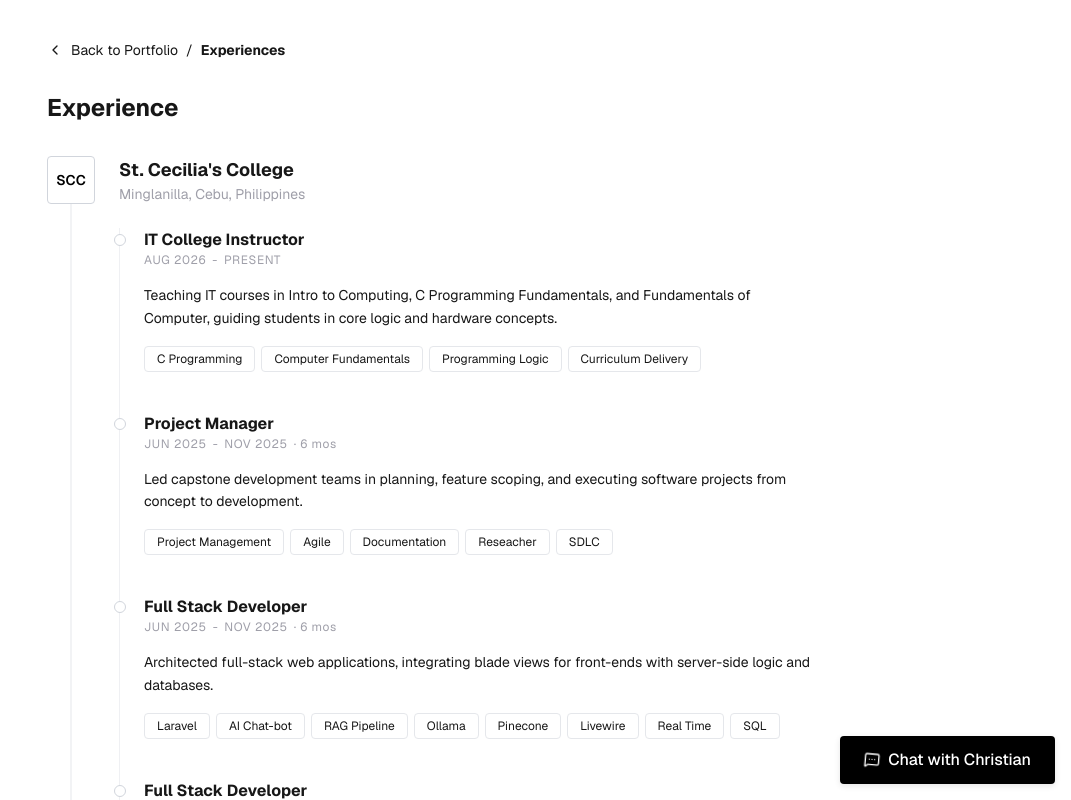
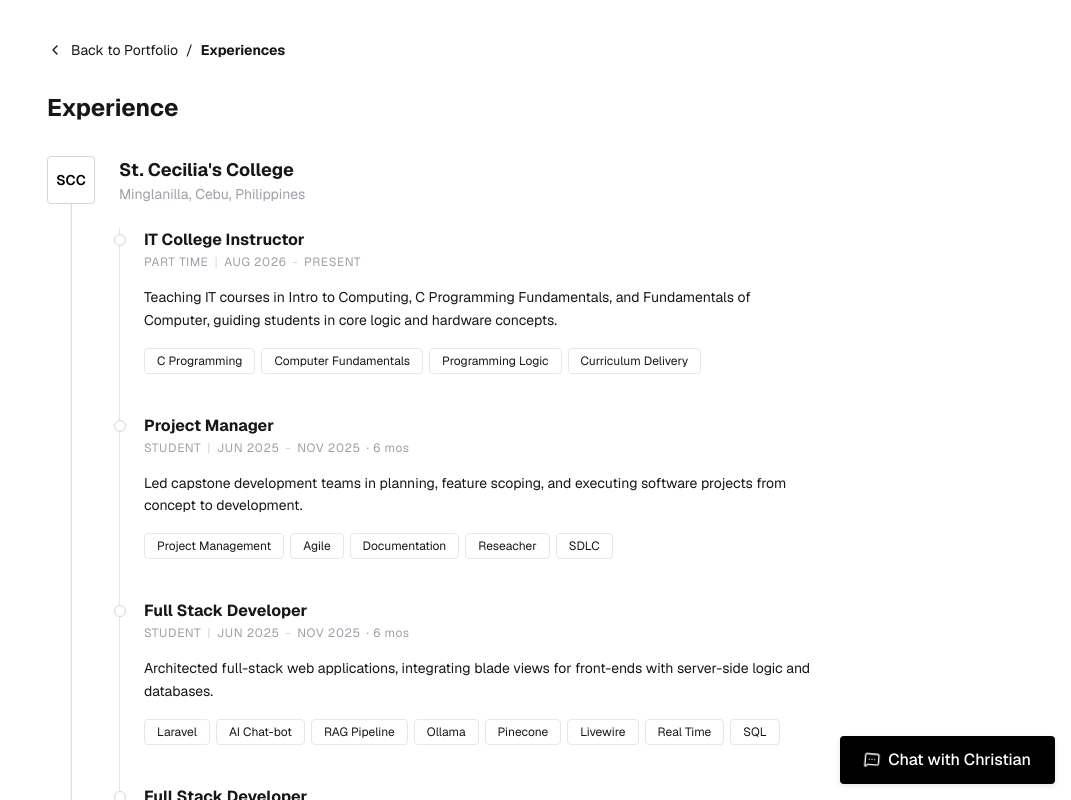
Before and after one commit to cjabendan/cj-dev, a Next.js app: page /experiences in a window 1280 px wide. Shown: the top 800 px of the page, without its empty margins (209-1280 px from the left). Built offline with nearby package versions, Linux system fonts and the light colour scheme; no server answers.

Commit message:
update ui and banner href

```diff
--- a/app/(routes)/experiences/page.tsx
+++ b/app/(routes)/experiences/page.tsx
@@ -41,17 +41,17 @@ export default function ExperiencesPage() {
 
           return (
             <div key={group.company} className="relative flex gap-4 sm:gap-6">
-              {/* Left Column: Logo & Vertical Line */}
+              {/* Left Column */}
               <div className="relative flex flex-col items-center shrink-0 self-stretch">
                 <div className="w-10 h-10 sm:w-12 sm:h-12 rounded-sm bg-[var(--background)] border border-gray-300 dark:border-gray-700 flex items-center justify-center text-xs  sm:text-sm font-semibold text-black dark:text-white z-10">
                   {group.logo || group.company.slice(0, 2).toUpperCase()}
                 </div>
                 {!isLast && (
-                  <div className="absolute bg-gray-200 dark:bg-gray-800 w-[1px] top-0 bottom-0 left-1/2 -translate-x-1/2 z-0" />
+                  <div className="absolute bg-gray-300 dark:bg-gray-700 w-[0.5px] top-0 bottom-0 left-1/2 -translate-x-1/2 z-0" />
                 )}
               </div>
 
-              {/* Right Column: Experience Details */}
+              {/* Right Column */}
               <div className="flex flex-col gap-6 pb-8 flex-1">
                 <div>
                   <h2 className="text-base sm:text-lg font-bold">
@@ -66,7 +66,7 @@ export default function ExperiencesPage() {
                 <div
                   className={`flex flex-col gap-8 sm:gap-10 ${
                     hasMultipleRoles
-                      ? "border-l border-gray-200/60 dark:border-gray-800 pl-6"
+                      ? "border-l border-gray-200 dark:border-gray-800 pl-6"
                       : ""
                   }`}
                 >
--- a/components/cards/ExperienceCard.tsx
+++ b/components/cards/ExperienceCard.tsx
@@ -19,7 +19,10 @@ interface ExperienceCardProps {
   hasMultipleRoles: boolean;
 }
 
-export default function ExperienceCard({ exp, hasMultipleRoles }: ExperienceCardProps) {
+export default function ExperienceCard({
+  exp,
+  hasMultipleRoles,
+}: ExperienceCardProps) {
   return (
     <div className="relative flex flex-col gap-4">
       {hasMultipleRoles && (
@@ -27,14 +30,18 @@ export default function ExperienceCard({ exp, hasMultipleRoles }: ExperienceCard
       )}
 
       {/* Role & Duration */}
-      <div>
-        <h3 className="text-sm sm:text-base font-bold">
-          {exp.role}
-        </h3>
-        {/* <div className="text-xs text-zinc-400 tracking-wider uppercase">{exp.type}</div> */}
+      <div className="flex flex-col gap-[2px]">
+        <h3 className="text-sm sm:text-base font-bold">{exp.role}</h3>
+        <div className="block sm:hidden text-xs text-zinc-400 dark:text-zinc-500  tracking-wider uppercase">
+          {exp.type}
+        </div>
         <div className="flex gap-1 sm:gap-1.5 text-xs text-zinc-400 dark:text-zinc-500 tracking-wider">
+          <div className="hidden sm:block text-xs tracking-wider uppercase">
+            {exp.type}
+          </div>
+          <div className="hidden sm:block text-zinc-300 dark:text-zinc-700 ">|</div>
           <div className="uppercase">{exp.start}</div>
-          <div>-</div>
+          <div className="text-zinc-300 dark:text-zinc-700">-</div>
           <div className="uppercase">{exp.end}</div>
           {exp.duration && (
             <div className="lowercase">{`· ${exp.duration}`}</div>
--- a/components/ui/Banner.tsx
+++ b/components/ui/Banner.tsx
@@ -5,7 +5,8 @@ export default function Banner() {
   return (
     <div className="w-full px-4 pt-2 sm:pt-3 animate-fade-in">
       <a
-        href="#contact"
+        href="https://zcal.co/cjabendan"
+        target="_blank"
         className="group relative flex flex-col gap-1.5 sm:gap-2 p-3.5 rounded-sm bg-gradient-to-r from-violet-600 via-purple-600 to-fuchsia-700 hover:from-violet-600 hover:via-purple-600 hover:to-fuchsia-700 text-white shadow-lg shadow-purple-950/20 transition-all duration-300 overflow-hidden"
       >
         {/* Grid Overlay */}
```
